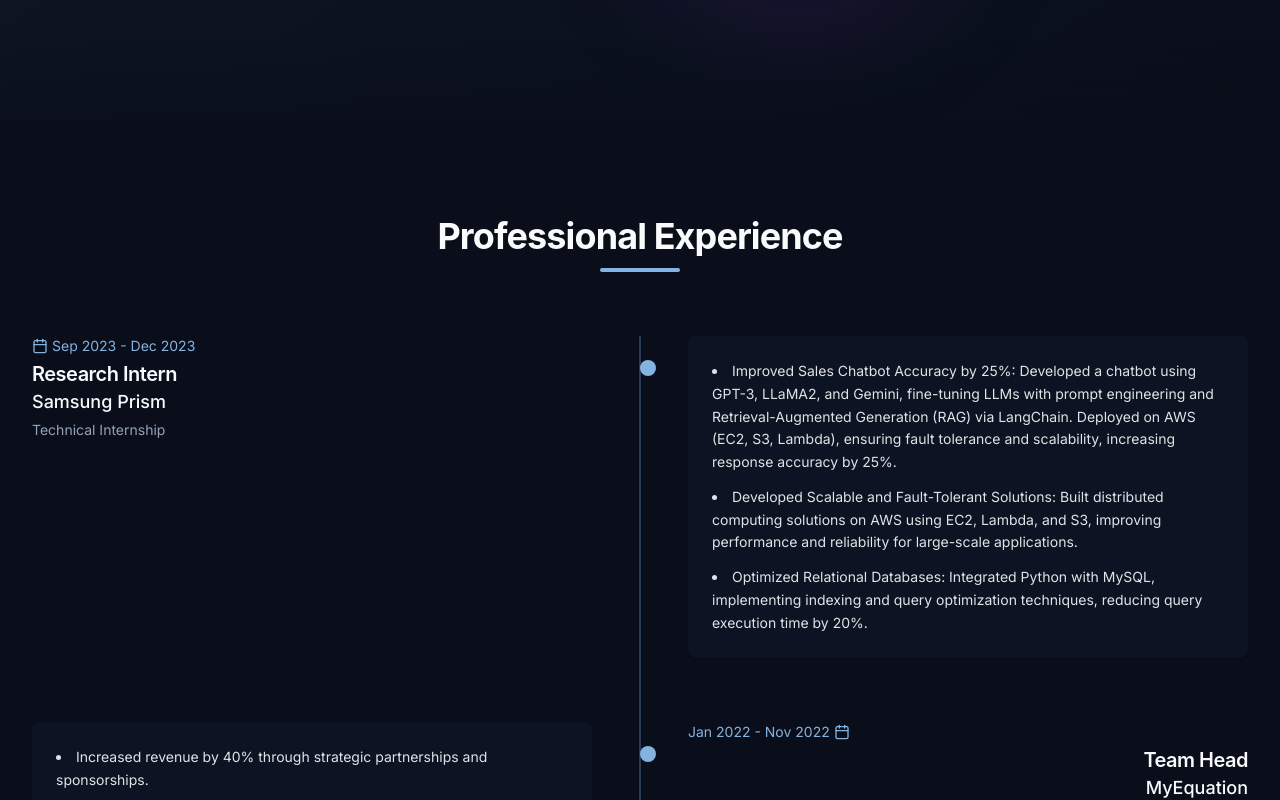
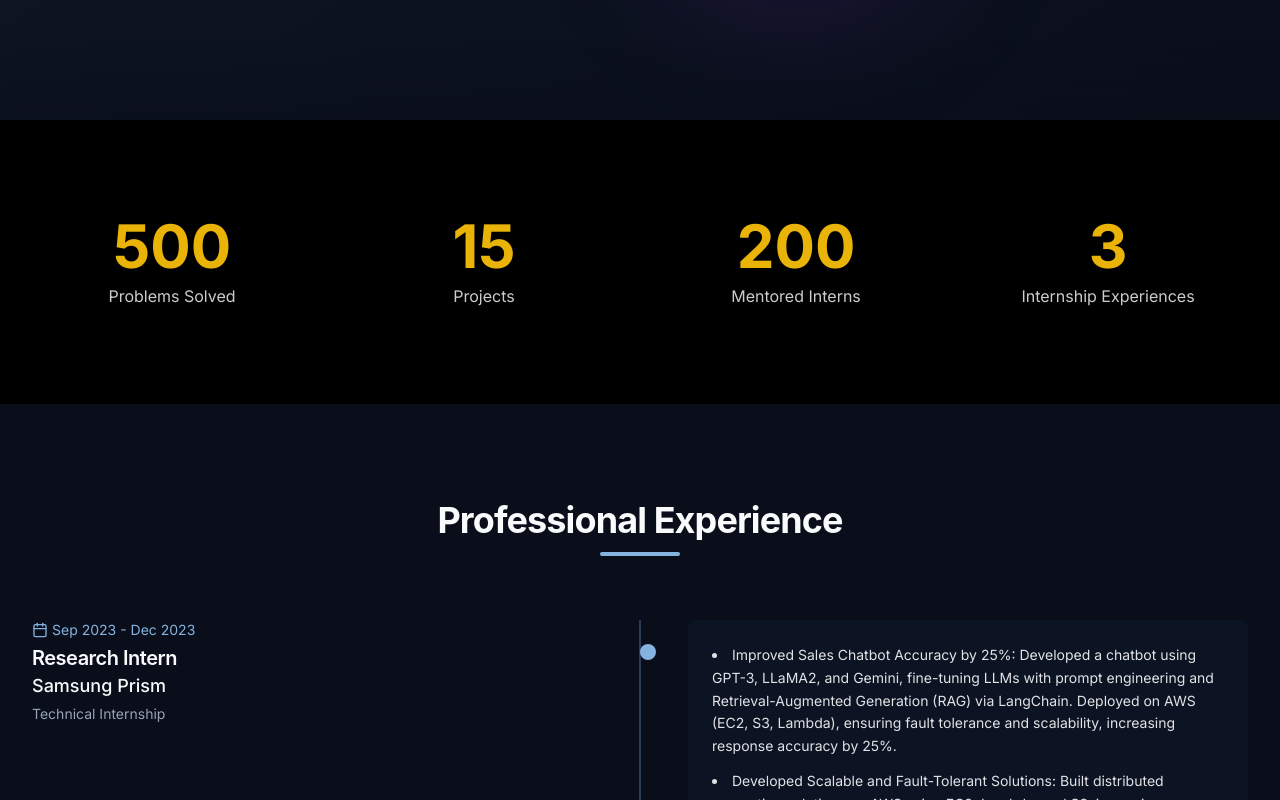
Before and after one commit to avinashyadavofficial/PersonalPortfolio, a React (Vite) app: page / in a window 1280 px wide. Shown: the part 680-1480 px from the top of the page. Built offline with nearby package versions, Linux system fonts and the light colour scheme.

Commit message:
Add skill level animation
Implement real-time skill level animation.

```diff
--- /dev/null
+++ b/src/components/StatsCounter.tsx
@@ -0,0 +1,94 @@
+
+import React, { useState, useEffect, useRef } from 'react';
+import { cn } from '@/lib/utils';
+
+interface StatItem {
+  value: number;
+  label: string;
+}
+
+const stats: StatItem[] = [
+  { value: 500, label: 'Problems Solved' },
+  { value: 15, label: 'Projects' },
+  { value: 200, label: 'Mentored Interns' },
+  { value: 3, label: 'Internship Experiences' }
+];
+
+const StatsCounter = () => {
+  const [counters, setCounters] = useState<number[]>(stats.map(() => 0));
+  const sectionRef = useRef<HTMLDivElement>(null);
+  const hasAnimated = useRef(false);
+
+  const animateValue = (start: number, end: number, duration: number, index: number) => {
+    let startTimestamp: number | null = null;
+
+    const step = (timestamp: number) => {
+      if (!startTimestamp) startTimestamp = timestamp;
+      const progress = Math.min((timestamp - startTimestamp) / duration, 1);
+      const currentValue = Math.floor(progress * (end - start) + start);
+
+      setCounters(prev => {
+        const newCounters = [...prev];
+        newCounters[index] = currentValue;
+        return newCounters;
+      });
+
+      if (progress < 1) {
+        window.requestAnimationFrame(step);
+      }
+    };
+
+    window.requestAnimationFrame(step);
+  };
+
+  useEffect(() => {
+    const observer = new IntersectionObserver(
+      (entries) => {
+        entries.forEach((entry) => {
+          if (entry.isIntersecting && !hasAnimated.current) {
+            hasAnimated.current = true;
+
+            stats.forEach((stat, index) => {
+              // Stagger the animations
+              setTimeout(() => {
+                animateValue(0, stat.value, 2000, index);
+              }, index * 200);
+            });
+          }
+        });
+      },
+      { threshold: 0.1 }
+    );
+
+    if (sectionRef.current) {
+      observer.observe(sectionRef.current);
+    }
+
+    return () => {
+      if (sectionRef.current) {
+        observer.unobserve(sectionRef.current);
+      }
+    };
+  }, []);
+
+  return (
+    <section id="stats" ref={sectionRef} className="bg-black py-16 md:py-24">
+      <div className="max-w-7xl mx-auto px-4 sm:px-6 lg:px-8">
+        <div className="grid grid-cols-2 md:grid-cols-4 gap-8">
+          {stats.map((stat, index) => (
+            <div key={index} className="flex flex-col items-center text-center">
+              <span className="text-4xl md:text-5xl lg:text-6xl font-bold text-yellow-500 mb-2">
+                {counters[index]}
+              </span>
+              <span className="text-sm md:text-base text-white/80">
+                {stat.label}
+              </span>
+            </div>
+          ))}
+        </div>
+      </div>
+    </section>
+  );
+};
+
+export default StatsCounter;
--- a/src/pages/Index.tsx
+++ b/src/pages/Index.tsx
@@ -1,7 +1,7 @@
-
 import React, { useEffect } from 'react';
 import Navbar from '@/components/Navbar';
 import Hero from '@/components/Hero';
+import StatsCounter from '@/components/StatsCounter';
 import Experience from '@/components/Experience';
 import Projects from '@/components/Projects';
 import Skills from '@/components/Skills';
@@ -63,6 +63,7 @@ const Index = () => {
     <div className="min-h-screen overflow-x-hidden">
       <Navbar />
       <Hero />
+      <StatsCounter />
       <Experience />
       <Projects />
       <Skills />
```
